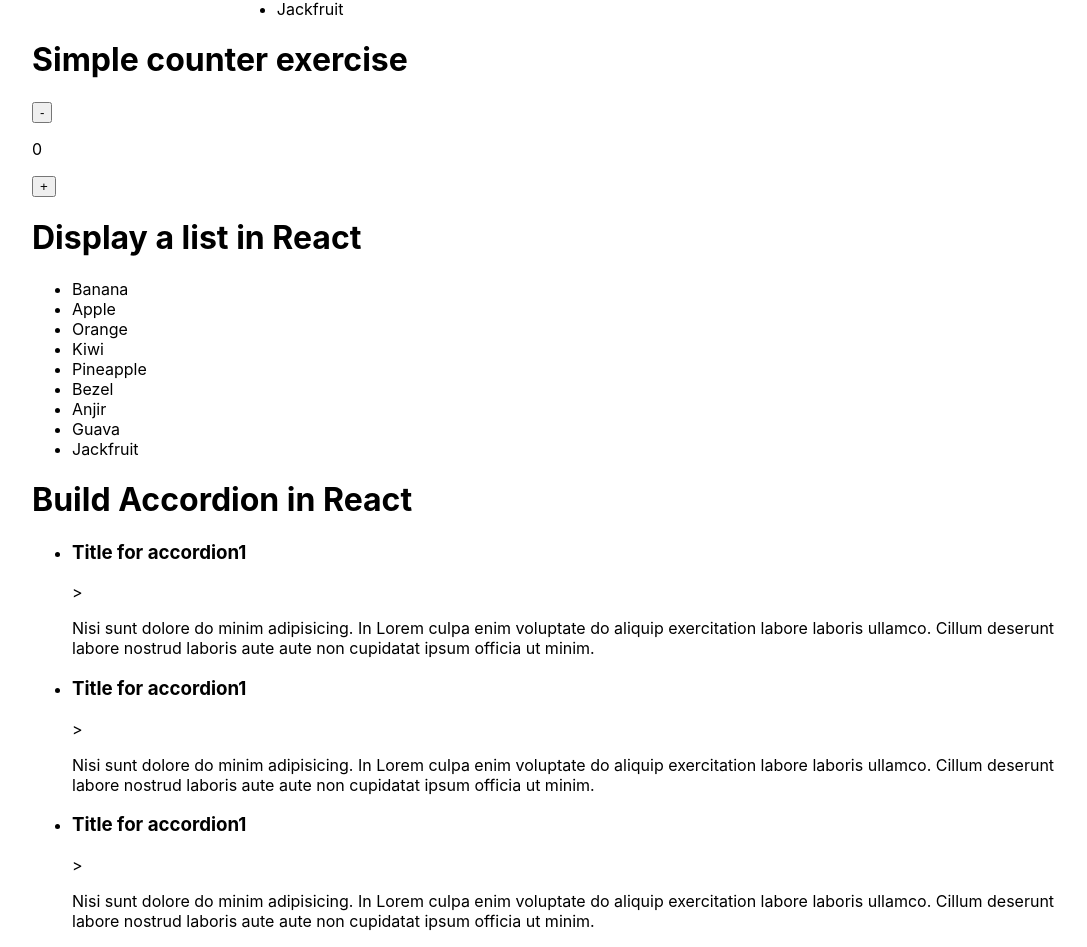
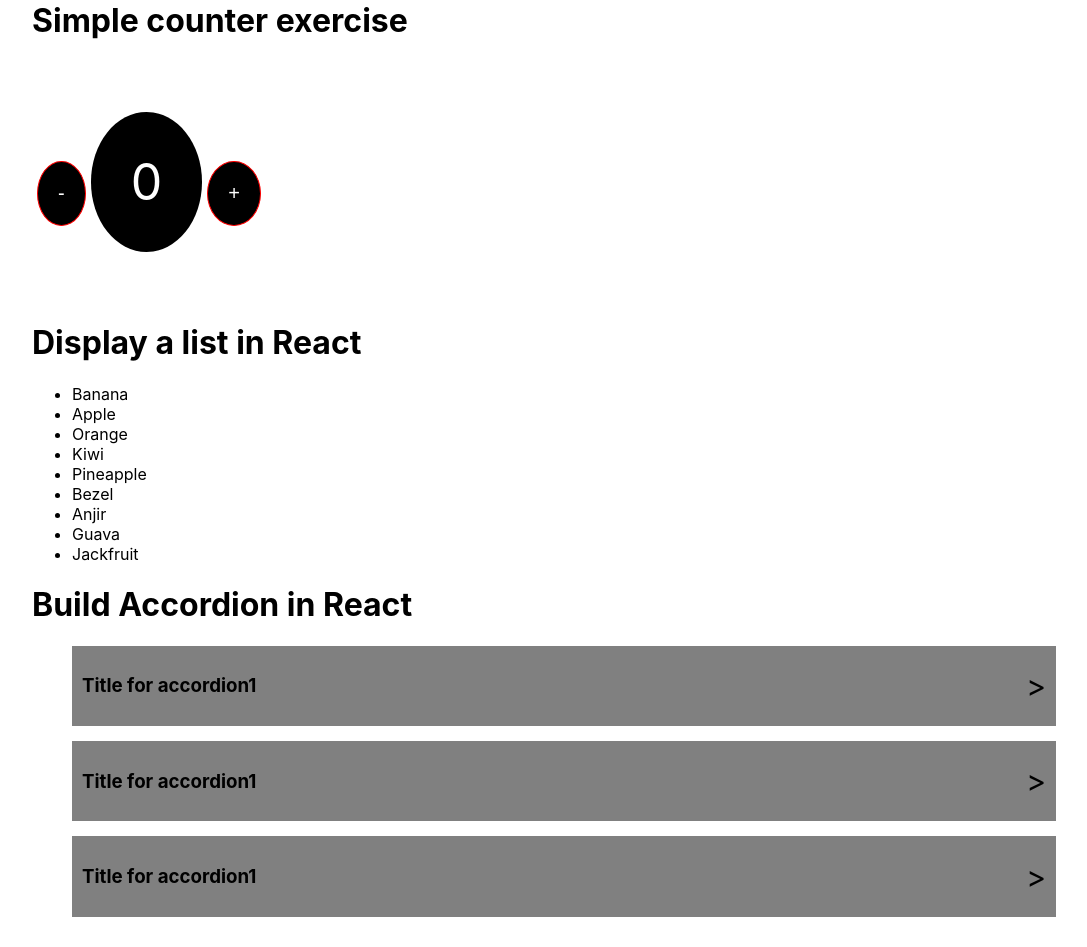
Before and after one commit to rashik007/react-exercises, a React (Create React App) app: page / in a window 1280 px wide. Shown: the part 433-1380 px from the top of the page, without its empty margins (96-1183 px from the left). Built offline with nearby package versions, Linux system fonts and the light colour scheme.

Commit message:
completion of merge files

```diff
--- a/src/App.scss
+++ b/src/App.scss
@@ -37,12 +37,6 @@
   }
 }
 
-.body_wrapper {
-  width: 80%;
-  margin-left: auto;
-  margin-right: auto;
-}
-
 .search-body {
   width: 80%;
   margin-left: auto;
@@ -53,3 +47,83 @@
     margin: 30px;
   }
 }
+
+.counter-body {
+  width: 80%;
+  margin-left: auto;
+  margin-right: auto;
+}
+
+.counter {
+  display: flex;
+  align-items: baseline;
+}
+
+.decrement--counter,
+.increment--counter,
+.increment--counter {
+  background: black;
+  color: white;
+  color: white;
+  font-size: 20px;
+  text-align: center;
+  padding: 20px;
+  border-radius: 50%;
+  border: 1px solid red;
+  margin: 5px;
+
+  &:hover {
+    background-color: red;
+  }
+}
+
+.display--count {
+  background-color: black;
+  font-size: 50px;
+  padding: 40px;
+  border-radius: 50%;
+  color: white;
+}
+
+button {
+  cursor: pointer;
+}
+
+.accordion-body {
+  list-style: none;
+
+  li {
+    margin-bottom: 15px;
+
+    .accordion--body {
+      p {
+        background: rgb(224, 224, 224);
+        margin: 0;
+      }
+    }
+  }
+}
+
+.accordion-title {
+  display: flex;
+  justify-content: space-between;
+  align-items: center;
+  background-color: grey;
+  margin: 10px 0;
+  h3 {
+    padding: 10px;
+  }
+  p {
+    font-size: 30px;
+    margin: 10px 10px;
+    background: grey;
+  }
+}
+
+p.block {
+  display: block;
+}
+
+p.none {
+  display: none;
+}
```
